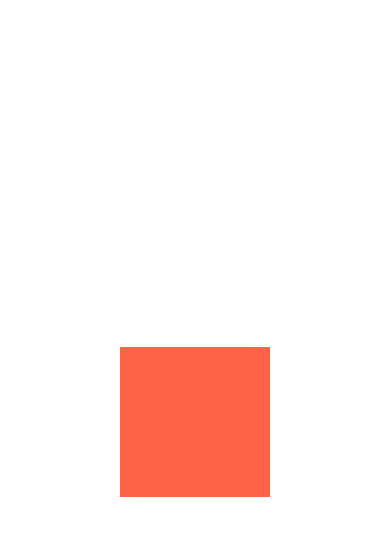
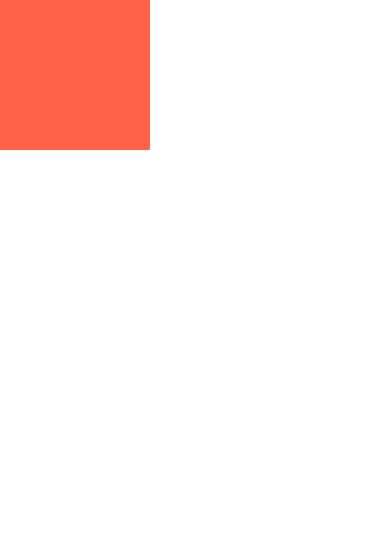
Before and after one commit to rendystdy/AnimationRN, a React Native app: screen / in a window 390 px wide. Shown: the top 536 px of the page. Built offline with nearby package versions, Linux system fonts and the light colour scheme.

Commit message:
Feat: add example corners

```diff
--- a/App.js
+++ b/App.js
@@ -4,59 +4,65 @@ import {
   View,
   Animated,
   TouchableWithoutFeedback,
+  Dimensions,
 } from 'react-native';
 
 class App extends Component {
   constructor(props) {
     super(props);
     this.state = {
-      animation: new Animated.Value(0),
-      opacity: new Animated.Value(1),
+      animation: new Animated.ValueXY(),
     };
   }
 
-  componentDidMount() {}
+  startAnimation = () => {
+    const {width, height} = Dimensions.get('window');
 
-  startAnimation = () => {
-    Animated.parallel(
-      [
-        Animated.timing(this.state.animation, {
-          toValue: 500,
-          duration: 1500,
-        }),
-        Animated.timing(this.state.opacity, {
-          toValue: 0,
-          duration: 1500,
-        }),
-      ],
-      // , { stopTogether: false }
-    ).start(({finished}) => {
-      // if (!finished) {
-      //   // RESET
-      //   setTimeout(() => {
-      //     Animated.spring(this.state.animation, {
-      //       toValue: 0,
-      //     }).start();
-      //     Animated.spring(this.state.opacity, {
-      //       toValue: 1,
-      //     }).start();
-      //   }, 0)
-      // }
+    console.log({
+      height,
+      heightLayout: height - this._height,
+      width,
+      widthLayout: width - this._width,
     });
 
-    setTimeout(() => {
-      this.state.opacity.setValue(1);
-    }, 500);
+    Animated.sequence([
+      Animated.spring(this.state.animation.y, {
+        toValue: height - this._height,
+      }),
+      Animated.spring(this.state.animation.x, {
+        toValue: width - this._width,
+      }),
+      Animated.spring(this.state.animation.y, {
+        toValue: 0,
+      }),
+      Animated.spring(this.state.animation.x, {
+        toValue: 0,
+      }),
+    ]).start();
   };
+
+  saveDimensions = e => {
+    console.log('saveDimensions()');
+    console.log({
+      heightLayout2: e.nativeEvent.layout.height,
+      widthLayout2: e.nativeEvent.layout.width,
+    });
+    this._width = e.nativeEvent.layout.width;
+    this._height = e.nativeEvent.layout.height;
+  };
+
+  componentDidMount() {}
 
   render() {
     const animatedStyles = {
-      opacity: this.state.opacity,
-      transform: [{translateY: this.state.animation}],
+      transform: this.state.animation.getTranslateTransform(),
     };
+
     return (
       <View style={styles.container}>
-        <TouchableWithoutFeedback onPress={this.startAnimation}>
+        <TouchableWithoutFeedback
+          onPress={this.startAnimation}
+          onLayout={this.saveDimensions}>
           <Animated.View style={[styles.box, animatedStyles]} />
         </TouchableWithoutFeedback>
       </View>
@@ -67,13 +73,14 @@ class App extends Component {
 const styles = StyleSheet.create({
   container: {
     flex: 1,
-    alignItems: 'center',
-    justifyContent: 'center',
   },
   box: {
     width: 150,
     height: 150,
     backgroundColor: 'tomato',
+    position: 'absolute',
+    top: 0,
+    left: 0,
   },
 });
 
```
